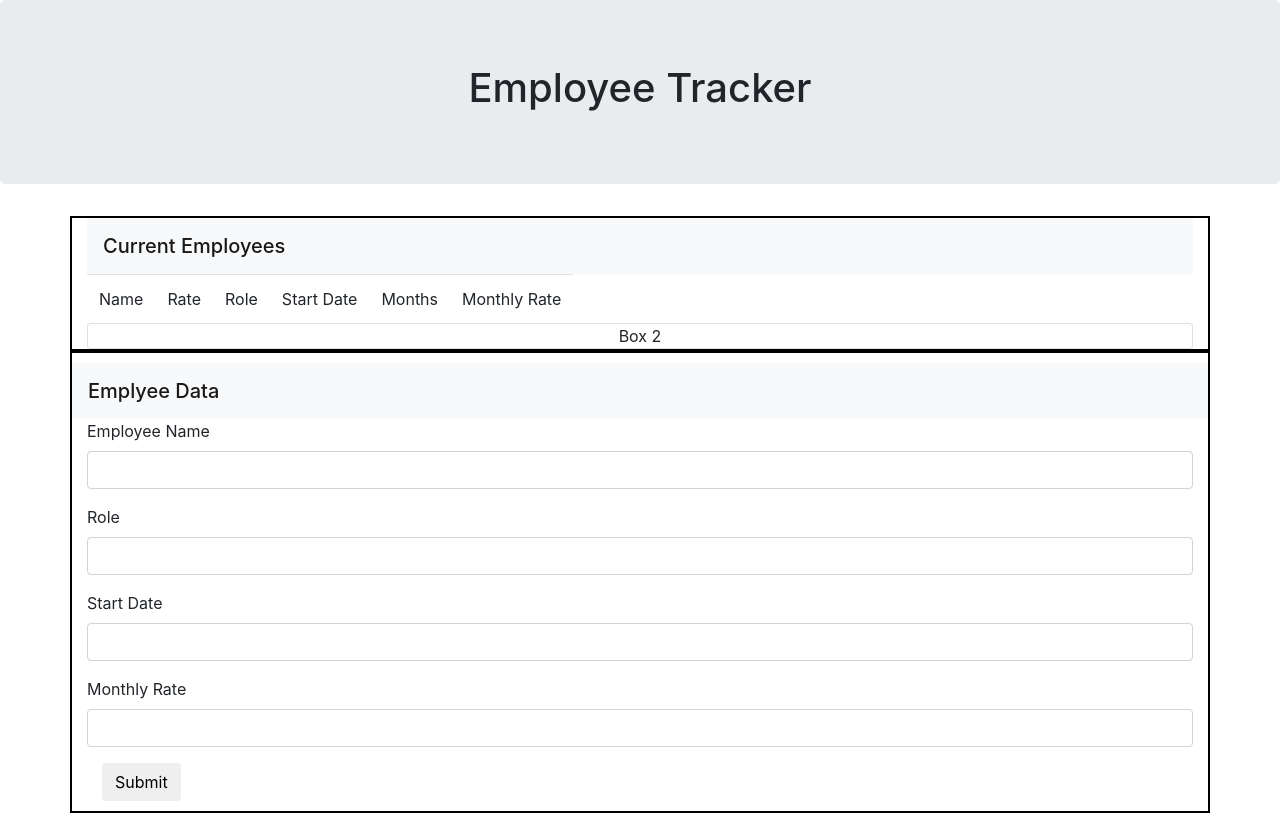
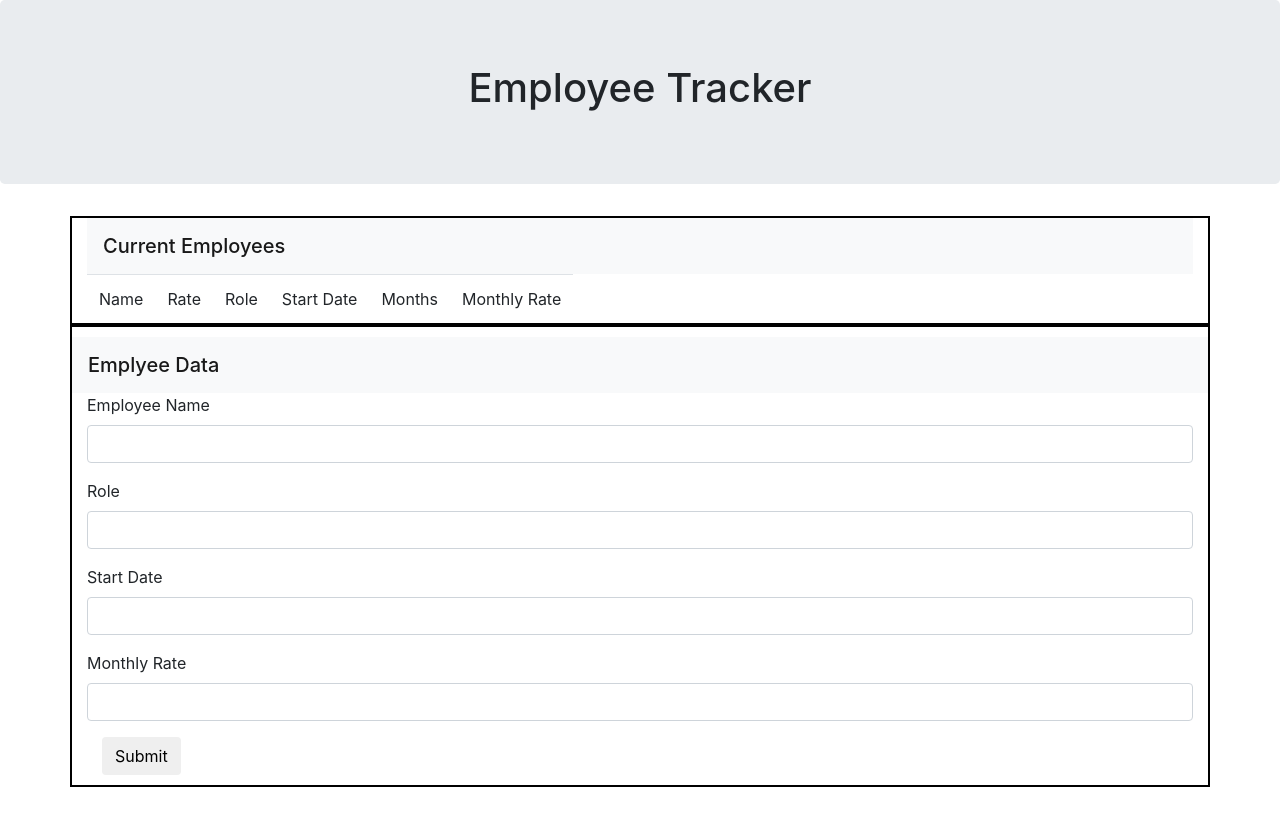
Before and after one commit to chrisfernandes123/EmployeeTracker, a plain HTML site: page index.html in a window 1280 px wide. After the commit the page ends 800 px from the top, so only its background shows below. Drawn offline with nearby package versions, Linux system fonts and the light colour scheme; no server answers.

Commit message:
201811142125

```diff
--- a/index.html
+++ b/index.html
@@ -38,22 +38,6 @@
 
 
 
-
-
-
-    <div class="row">
-      <div class="col-lg-12">
-        <div class="card">
-
-
-          Box 2
-
-
-        </div>
-      </div>
-
-
-    </div> <!-- end of row -->
 
 
 
--- a/script.js
+++ b/script.js
@@ -106,7 +106,7 @@ database.ref("EmployeeTracker/").on("child_added", function(snapshot) {
 
 
   // Save the employee data in Firebase
-  database.ref("EmployeeTracker/").set({
+  database.ref("EmployeeTracker/").push({
     databaseName : formName,
     databaseRole : formRole,
     databasedate : formStartDate,
```
